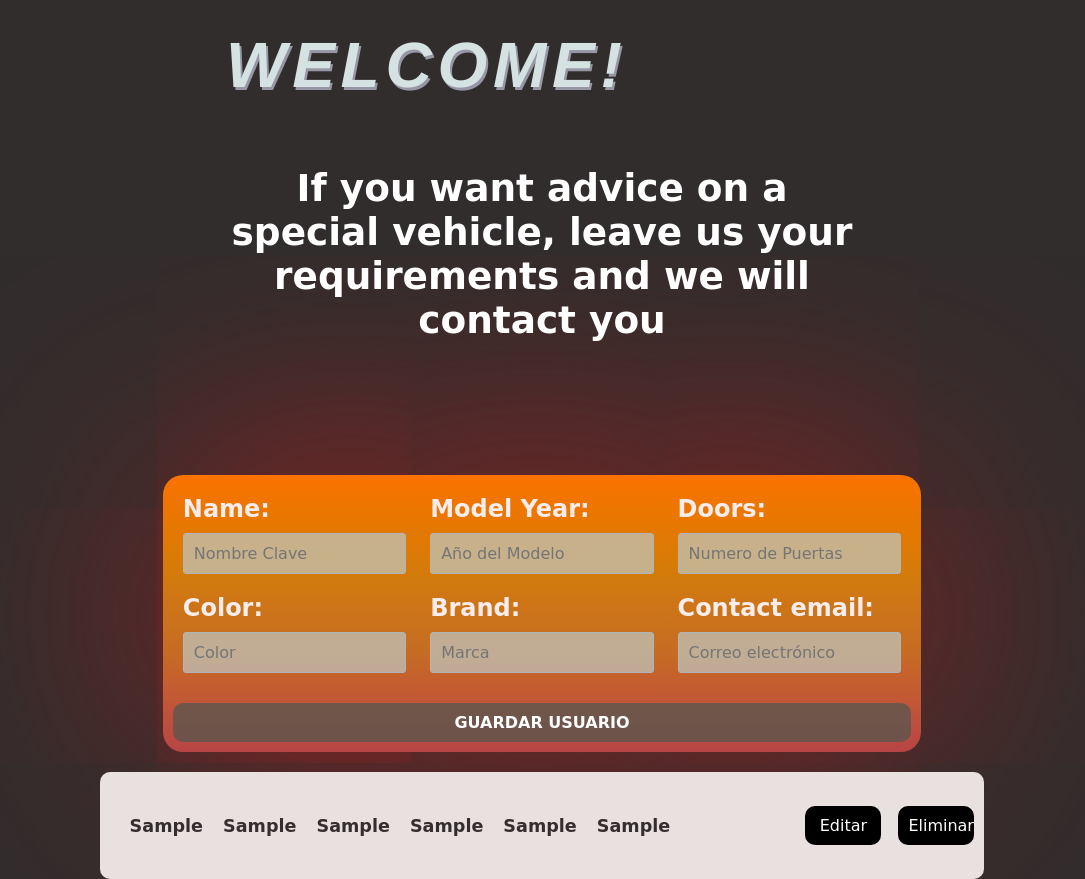
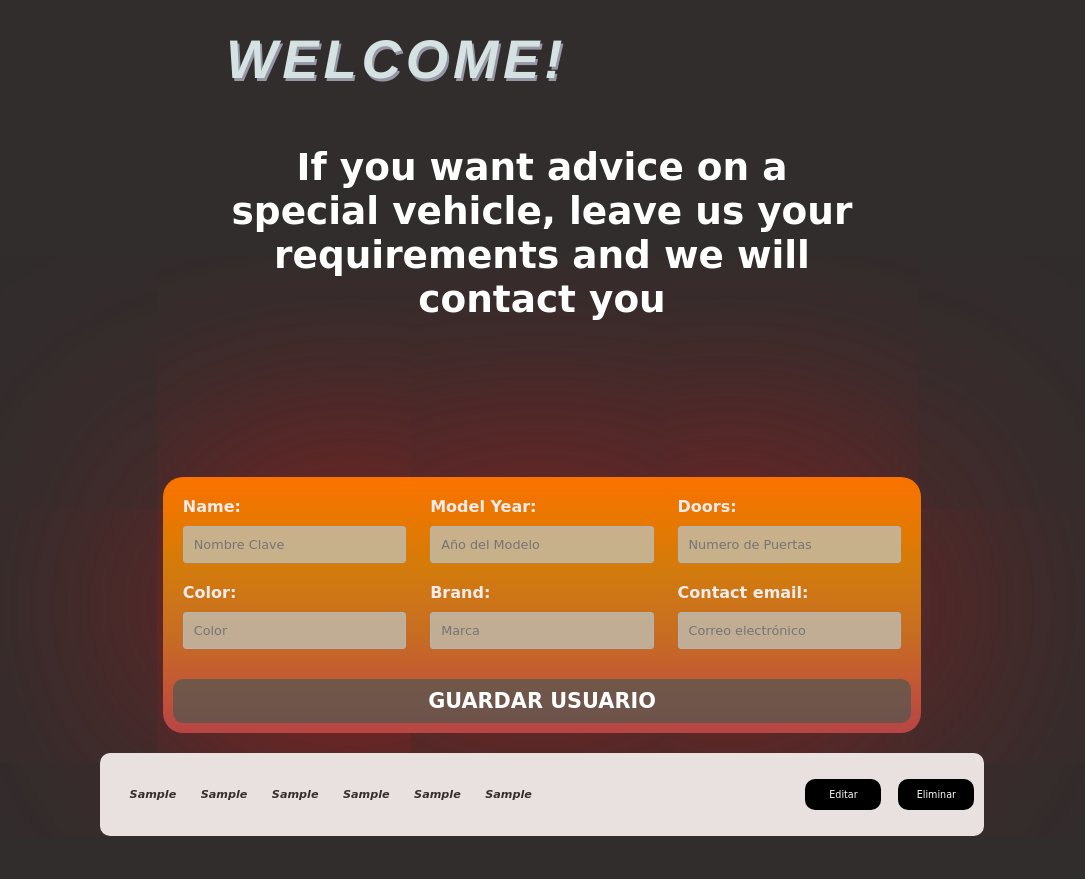
Before and after one commit to BNPB91/CRUD_ListCar, a plain HTML site: page index.html in a window 1280 px wide. Both pictures are taken after typing "Sample", "Sample", "Sample", "Sample", "Sample", "Sample" into the empty fields and a click on the button "GUARDAR USUARIO". Shown: the whole page, without its empty margins (98-1183 px from the left). After the commit the page ends 836 px from the top, so only its background shows below. Drawn offline with Linux system fonts and the light colour scheme; a web font is replaced by a local one.

Commit message:
Cambio-Fuente

```diff
--- a/main.css
+++ b/main.css
@@ -29,6 +29,11 @@
   animation-delay: 0s;
 }
 
+.titulo:hover {
+  animation-name: fund_changes_text;
+  animation-duration: 2s;
+  animation-delay: 0s;
+}
 /* Funcion de Cambio de Fondo - Colores */
 @keyframes fund_changes_background {
   0% {
--- a/reset.css
+++ b/reset.css
@@ -21,7 +21,7 @@ body {
 /* TÍTULO DE LA APP */
 
 .titulo {
-  font-size: 2em;
+  font-size: 1.7em;
   font-family: "Gotham-Book", "Helvetica Neue", sans-serif;
   text-shadow: 2px 3px 0px #9696a4;
   color: rgb(213, 226, 226);
@@ -48,7 +48,7 @@ body {
 
 .publicidad {
   /* modificar unidad de medidas por "EM" */
-  font-size: 1em;
+  font-size: 1.5em;
   font-family: "Gotham-Book", "Helvetica Neue", sans-serif;
   cursor: pointer;
 }
@@ -113,7 +113,7 @@ form {
   font-weight: lighter;
   color: rgb(248, 236, 236);
   border-radius: 10em;
-  font-size: 1.5em;
+  font-size: 1em;
 }
 /* Texto interior de Input */
 .field input {
@@ -134,7 +134,7 @@ form {
   background-color: #515851b6;
   color: #fff;
   text-transform: uppercase;
-  font-size: 16px;
+  font-size: 1.3em;
   margin-top: 20px;
   border-radius: 20px;
   -webkit-border-radius: 10px;
@@ -178,7 +178,8 @@ h4 {
   justify-content: center;
   align-items: center;
   color: rgb(53, 46, 46);
-  font-size: 1.1em;
+  font-size: 0.7em;
+  font-style: italic;
 }
 /* Div de Botones Editar y Eliminar */
 .actions {
@@ -203,7 +204,7 @@ h4 {
   cursor: pointer;
   justify-content: center;
   align-items: center;
-  font-size: 1em;
+  font-size: 0.6em;
 }
 /* boton de eliminar */
 .delete {
@@ -213,7 +214,7 @@ h4 {
   cursor: pointer;
   justify-content: center;
   align-items: center;
-  font-size: 1em;
+  font-size: 0.6em;
 }
 
 /* CAJA PADRE - 1*/
@@ -227,7 +228,7 @@ input {
   width: 100%;
   background: rgba(191, 201, 196, 0.699);
   color: black;
-  font-size: 1em;
+  font-size: 0.8em;
   padding: 10px 10px 10px 5px;
 }
 
@@ -235,5 +236,5 @@ input:focus {
   outline: none;
   background-color: rgba(61, 56, 56, 0.823);
   color: rgb(243, 243, 243);
-  font-size: 1.3em;
+  font-size: 0.3em;
 }
```
